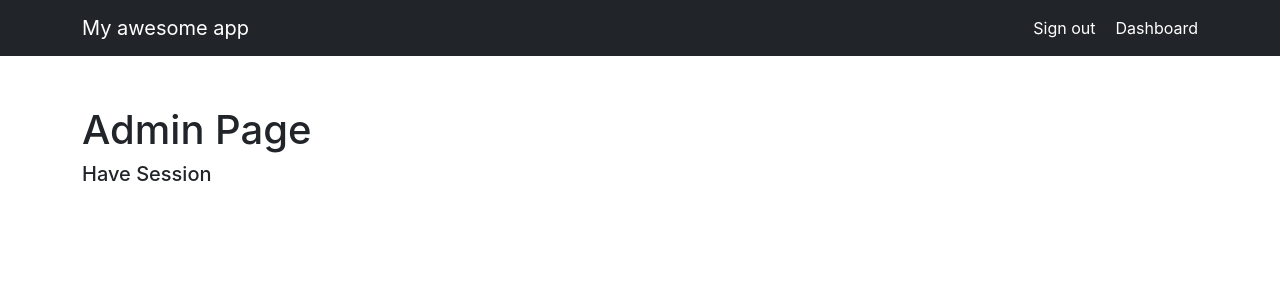
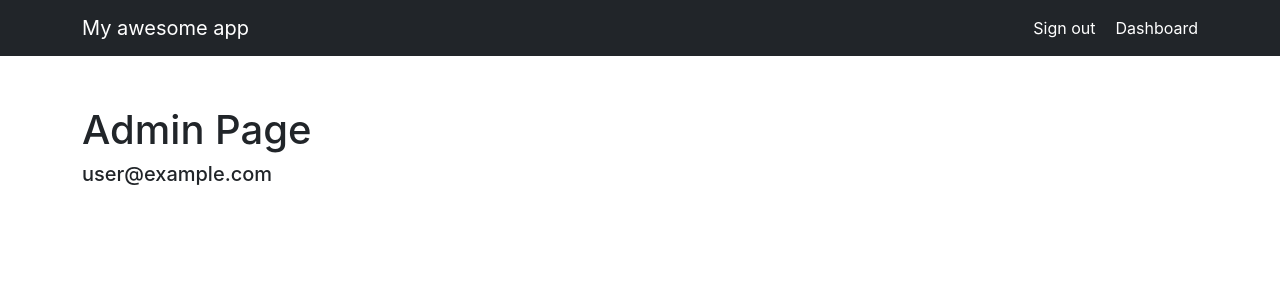
Before and after one commit to kaira428/next-auth-template, a Next.js app: page /admin in a window 1280 px wide. Shown: the top 300 px of the page. Built offline with nearby package versions, Linux system fonts and the light colour scheme; no server answers; sample sign-in values are in the browser's storage.

Commit message:
More minor changes to previous commit

```diff
--- a/pages/admin.js
+++ b/pages/admin.js
@@ -5,7 +5,7 @@ const Admin = (props) => {
     <>
         <h1>Admin Page</h1>
         <div>{props.userSession && (
-            <h5>Have Session</h5>
+            <h5>{props.userSession.user.email}</h5>
         )}</div>
     </>
   )
@@ -17,6 +17,8 @@ export const getServerSideProps = async (context) => {
     console.log(context.req);
 
     const session = await getSession({req: context.req});
+
+    // console.log(session.user.email);
 
     if (!session) {
         return {
```
